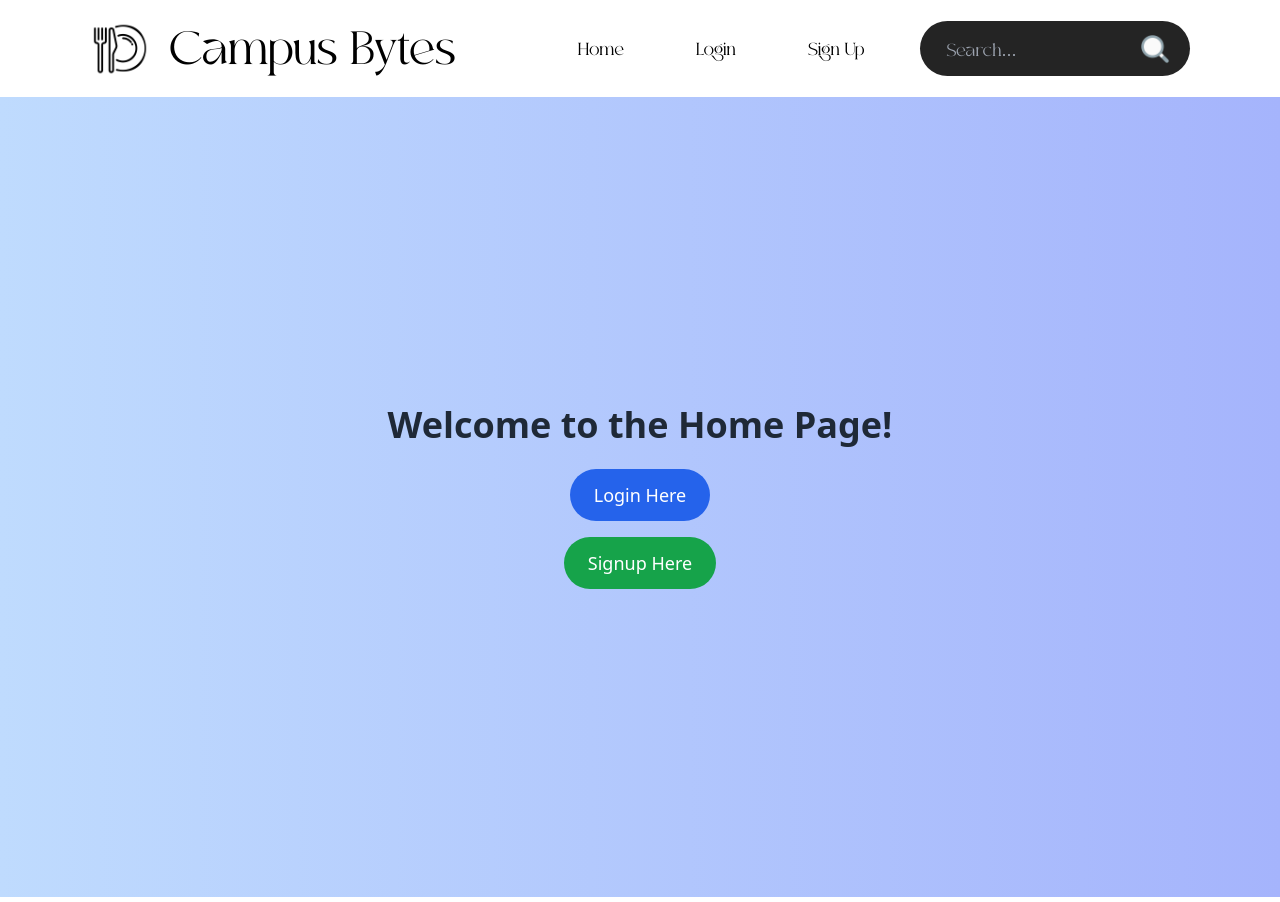
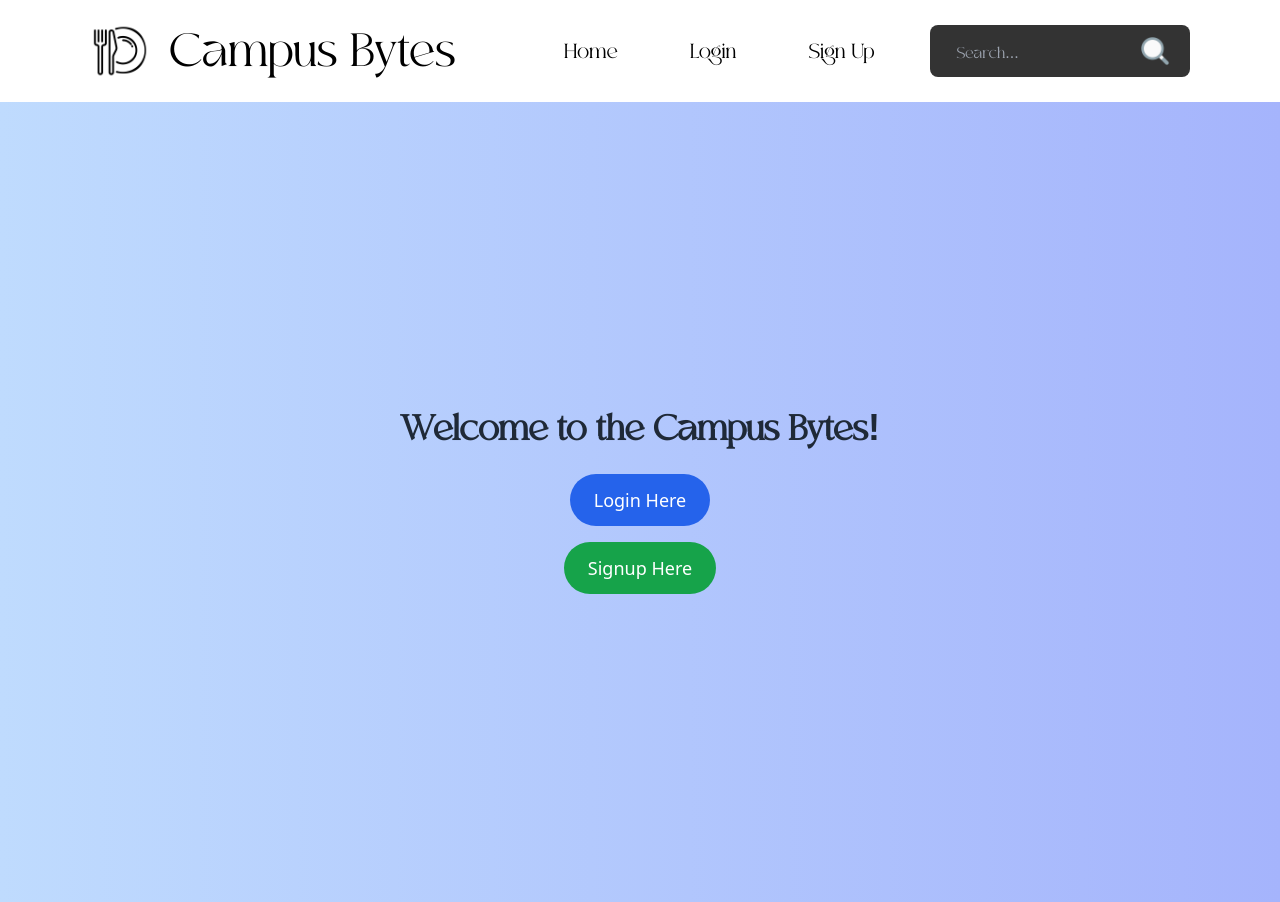
Before and after one commit to nguyentom180620/Campus_Bytes, a React (Vite) app in the folder client/: page / in a window 1280 px wide. Built offline with nearby package versions, Linux system fonts and the light colour scheme.

Commit message:
fixed button function for navbar

```diff
--- a/client/src/App.jsx
+++ b/client/src/App.jsx
@@ -52,7 +52,7 @@ function HomePage({ user }) {
   return (
     <div className="home-page-container w-full min-h-screen flex items-center justify-center bg-gradient-to-r from-blue-200 to-indigo-300">
       <div className="text-center">
-        <p className="text-4xl font-semibold text-gray-800 mb-6">Welcome to the Home Page!</p>
+        <p className="text-4xl font-semibold text-gray-800 mb-6 font-custom">Welcome to the Campus Bytes!</p>
         {user ? (
           <>
             <p className="text-xl text-gray-600">Welcome, {user.username}!</p>
--- a/client/src/components/Navbar.jsx
+++ b/client/src/components/Navbar.jsx
@@ -5,6 +5,9 @@ import plate from '../assets/plate.png';
 import search from '../assets/search-icon-white.png';
 
 const Navbar = ({ user, onSignOut }) => {
+  const not_implemented = () => {
+    alert("Not Yet Implemented!");
+  };
   return (
     <div className='navbar w-full flex items-center justify-between bg-[#fff] py-[15px] px-[7%]'>
       <Link to="/">
@@ -13,40 +16,40 @@ const Navbar = ({ user, onSignOut }) => {
       <p className="main_page_title_text headings text-5xl font-custom mt-1">Campus Bytes</p>
 
       <ul className='flex list-none ml-auto mr-5 justify-between '>
-        <li className='font-custom inline-block my-[10px] mx-[20px] text-[18px] cursor-pointer hover:bg-[#272727] hover:text-white rounded-md py-2 px-4 transition-colors hover:scale-110 transition-transform pt-3'>
-          <Link to="/">Home</Link>
+        <li className=''>
+          <Link to="/" className='font-custom inline-block my-[10px] mx-[20px] text-[21px] cursor-pointer hover:bg-[#272727] hover:text-white rounded-md py-2 px-4 transition-colors hover:scale-110 transition-transform pt-3' >Home</Link>
         </li>
 
         {user ? (
           <>
-            <li className='font-custom inline-block my-[10px] mx-[20px] text-[18px] cursor-pointer hover:bg-[#272727] text-[#242424] hover:text-white rounded-md py-2 px-4 transition-colors hover:scale-110 transition-transform pt-3'>
-              <button onClick={onSignOut} className="text-[18px] cursor-pointer bg-transparent border-0  hover:text-white">
+            <li className=''>
+              <button onClick={onSignOut} className="font-custom inline-block my-[10px] mx-[20px] text-[21px] cursor-pointer hover:bg-[#272727] text-[#242424] hover:text-white rounded-md py-2 px-4 transition-colors hover:scale-110 transition-transform pt-3">
                 Logout
               </button>
             </li>
-            <li className='font-semibold inline-block my-[10px] mx-[20px] text-[18px] pt-2.5 '>
+            <li className='font-semibold inline-block my-[10px] mx-[20px] text-[21px] pt-2.5 '>
               Welcome, {user.username}!
             </li>
           </>
         ) : (
           <>
-            <li className='font-custom inline-block my-[10px] mx-[20px] text-[18px] cursor-pointer hover:bg-[#272727] hover:text-white rounded-md py-2 px-4 transition-colors hover:scale-110 transition-transform pt-3'>
-              <Link to="/login">Login</Link>
+            <li className=''>
+              <Link to="/login" className='font-custom inline-block my-[10px] mx-[20px] text-[21px] cursor-pointer hover:bg-[#272727] hover:text-white rounded-md py-2 px-4 transition-colors hover:scale-110 transition-transform pt-3'>Login</Link>
             </li>
-            <li className='font-custom inline-block my-[10px] mx-[20px] text-[18px] cursor-pointer hover:bg-[#272727] hover:text-white rounded-md py-2 px-4 transition-colors hover:scale-110 transition-transform pt-3'>
-              <Link to="/signup">Sign Up</Link>
+            <li className=''>
+              <Link to="/signup" className='font-custom inline-block my-[10px] mx-[20px] text-[21px] cursor-pointer hover:bg-[#272727] hover:text-white rounded-md py-2 px-4 transition-colors hover:scale-110 transition-transform pt-3'>Sign Up</Link>
             </li>
           </>
         )}
       </ul>
 
-      <div className='search-box flex items-center bg-[#242424] py-[5px] px-[20px] rounded-[50px]'>
+      <div className='search-box flex items-center bg-[#333333] py-[5px] px-[20px] rounded-[8px] '>
         <input
-          className='font-custom p-[6px] border-0 outline-0 bg-transparent text-[#fff] text-[18px] max-w-[200px] pt-3'
+          className='font-custom p-[6px] border-0 outline-0 bg-transparent text-[#fff] text-[16px] max-w-[200px] pt-3'
           type='text'
           placeholder='Search...'
         />
-        <img className='w-[30px] cursor-pointer' src={search} alt="search icon" />
+        <img className='w-[30px] cursor-pointer' src={search} alt="search icon" onClick={not_implemented}/>
       </div>
     </div>
   );
```
